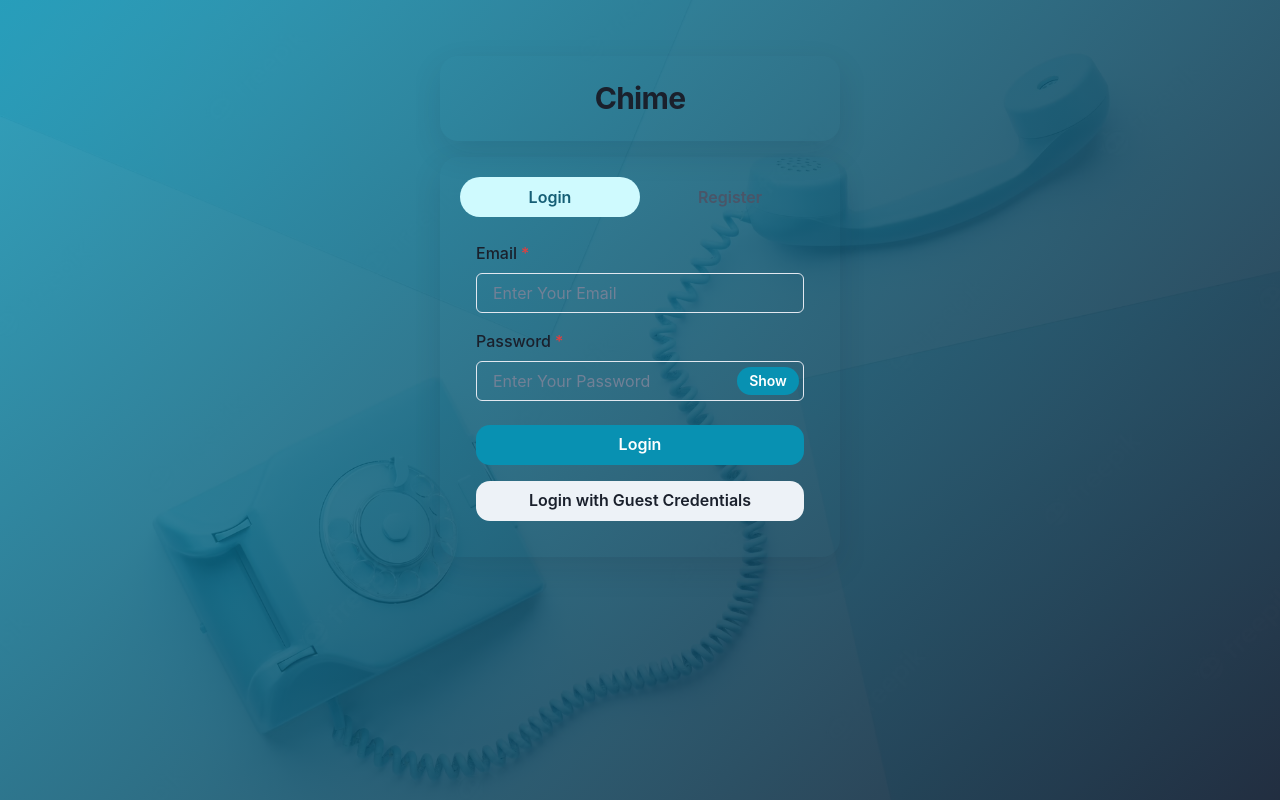
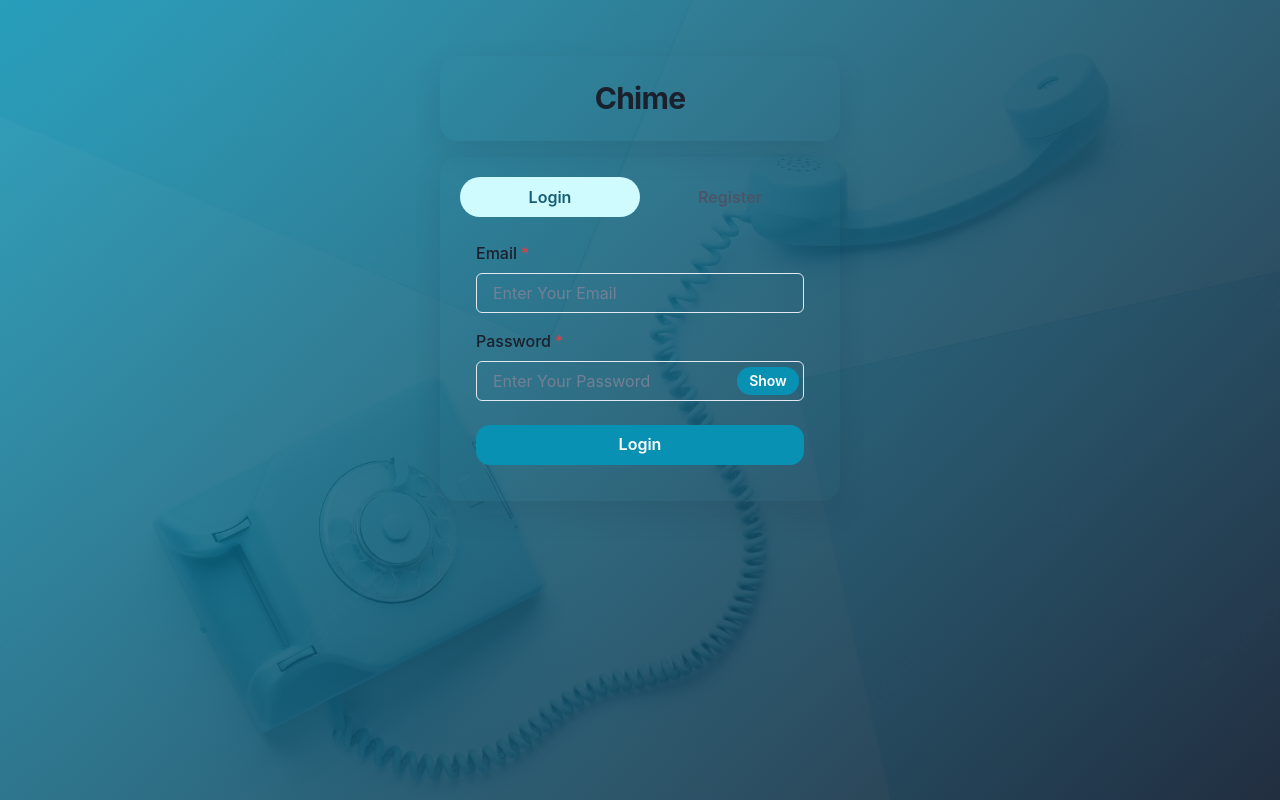
Before and after one commit to PetarKostadinov/MyReactChat, a React (Create React App) app in the folder client/: page / in a window 1280 px wide. Built offline with nearby package versions, Linux system fonts and the light colour scheme.

Commit message:
Remove broken guest login option

```diff
--- a/client/src/components/Authentication/Login.tsx
+++ b/client/src/components/Authentication/Login.tsx
@@ -104,14 +104,6 @@ function Login() {
                 type='submit'>
                 Login
             </Button>
-            <Button
-                variant={'solid'}
-                width={'100%'}
-                colorScheme='gray'
-                onClick={() => { setEmail('guest@example.com'); setPassword('123456'); }}
-            >
-                Login with Guest Credentials
-            </Button>
         </VStack>
     )
 }
```
